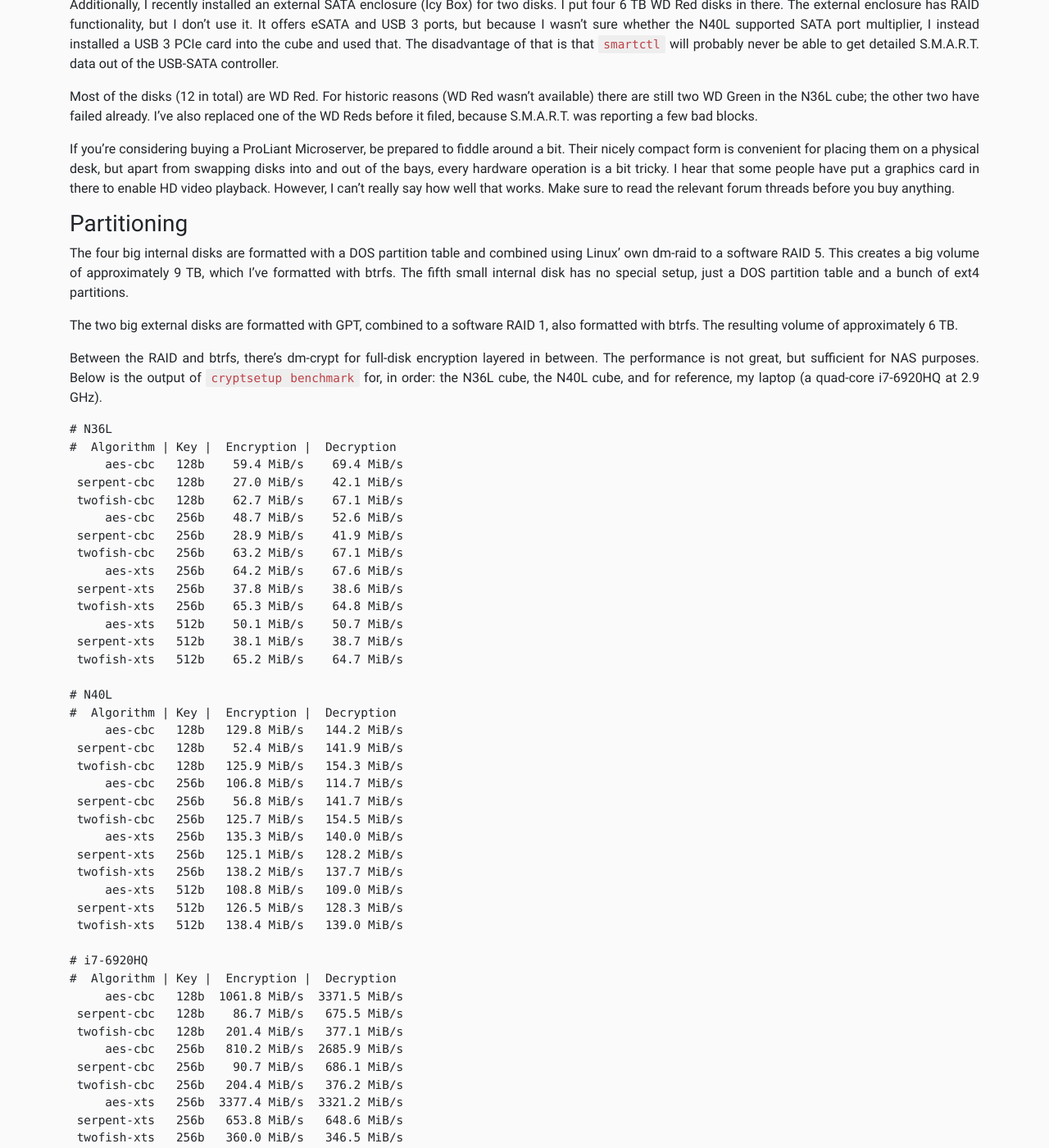
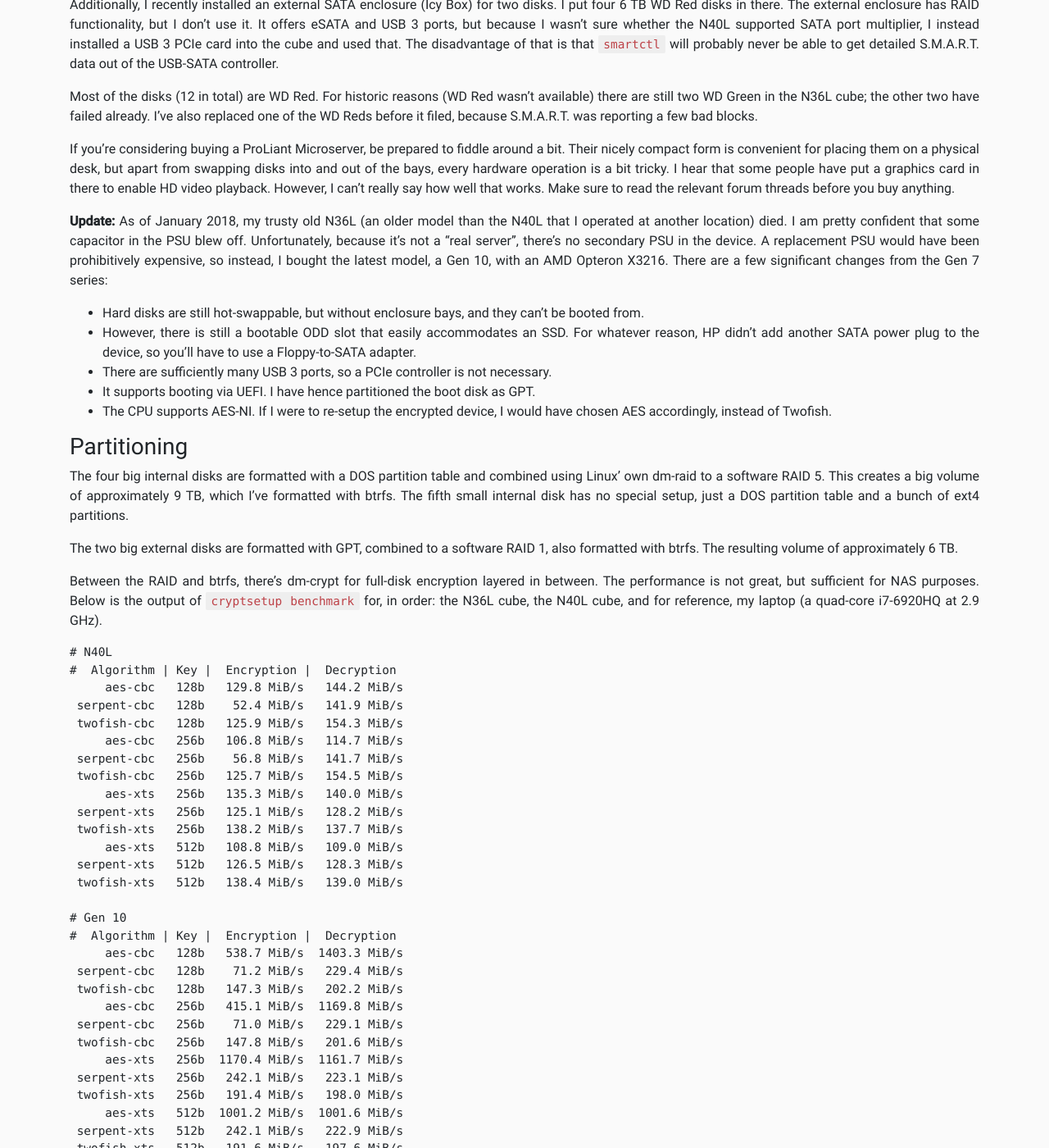
Before and after one commit to larsrh/website, a Jekyll site: the page built from _articles/storage-server.md, in a window 1280 px wide and 1400 px high, scrolled down 982 px. Shown: the whole window at 82% size. Built offline with Jekyll 4.4.1, drawn with Linux system fonts in a browser that asks for light colours; comment, search, counter and statistics services are not loaded; some of the changed text lies outside the part shown.

Commit message:
update storage server post

````diff
--- a/_articles/storage-server.md
+++ b/_articles/storage-server.md
@@ -18,7 +18,7 @@
 
 ### Hardware
 
-The base hardware is an [HP ProLiant N40L](http://n40l.wikia.com).[^1]
+The base hardware is an [HP ProLiant N40L](http://n40l.wikia.com).
 This is a cute little cube with a rather slow, but sufficient CPU (AMD Neo, 1.5 GHz).
 This model is already some years old: it is from Gen 7 with dual-core AMD CPUs, whereas the latest model as of writing is a Gen 10 with dual-core Opteron.
 Unfortunately, the N40L Wikia only covers Gen 7 and Gen 8, but you should be able to find ample information on the newer models on the web as well, since there's an active user base.
@@ -51,6 +51,19 @@
 However, I can't really say how well that works.
 Make sure to read the relevant forum threads before you buy anything.
 
+**Update:**
+As of January 2018, my trusty old N36L (an older model than the N40L that I operated at another location) died.
+I am pretty confident that some capacitor in the PSU blew off.
+Unfortunately, because it's not a "real server", there's no secondary PSU in the device.
+A replacement PSU would have been prohibitively expensive, so instead, I bought the latest model, a Gen 10, with an AMD Opteron X3216.
+There are a few significant changes from the Gen 7 series:
+
+* Hard disks are still hot-swappable, but without enclosure bays, and they can't be booted from.
+* However, there is still a bootable ODD slot that easily accommodates an SSD. For whatever reason, HP didn't add another SATA power plug to the device, so you'll have to use a Floppy-to-SATA adapter.
+* There are sufficiently many USB 3 ports, so a PCIe controller is not necessary.
+* It supports booting via UEFI. I have hence partitioned the boot disk as GPT.
+* The CPU supports AES-NI. If I were to re-setup the encrypted device, I would have chosen AES accordingly, instead of Twofish.
+
 ### Partitioning
 
 The four big internal disks are formatted with a DOS partition table and combined using Linux' own dm-raid to a software RAID 5.
@@ -65,21 +78,6 @@
 Below is the output of `cryptsetup benchmark` for, in order: the N36L cube, the N40L cube, and for reference, my laptop (a quad-core i7-6920HQ at 2.9 GHz).
 
 ```
-# N36L
-#  Algorithm | Key |  Encryption |  Decryption
-     aes-cbc   128b    59.4 MiB/s    69.4 MiB/s
- serpent-cbc   128b    27.0 MiB/s    42.1 MiB/s
- twofish-cbc   128b    62.7 MiB/s    67.1 MiB/s
-     aes-cbc   256b    48.7 MiB/s    52.6 MiB/s
- serpent-cbc   256b    28.9 MiB/s    41.9 MiB/s
- twofish-cbc   256b    63.2 MiB/s    67.1 MiB/s
-     aes-xts   256b    64.2 MiB/s    67.6 MiB/s
- serpent-xts   256b    37.8 MiB/s    38.6 MiB/s
- twofish-xts   256b    65.3 MiB/s    64.8 MiB/s
-     aes-xts   512b    50.1 MiB/s    50.7 MiB/s
- serpent-xts   512b    38.1 MiB/s    38.7 MiB/s
- twofish-xts   512b    65.2 MiB/s    64.7 MiB/s
-
 # N40L
 #  Algorithm | Key |  Encryption |  Decryption
      aes-cbc   128b   129.8 MiB/s   144.2 MiB/s
@@ -94,6 +92,21 @@
      aes-xts   512b   108.8 MiB/s   109.0 MiB/s
  serpent-xts   512b   126.5 MiB/s   128.3 MiB/s
  twofish-xts   512b   138.4 MiB/s   139.0 MiB/s
+
+# Gen 10
+#  Algorithm | Key |  Encryption |  Decryption
+     aes-cbc   128b   538.7 MiB/s  1403.3 MiB/s
+ serpent-cbc   128b    71.2 MiB/s   229.4 MiB/s
+ twofish-cbc   128b   147.3 MiB/s   202.2 MiB/s
+     aes-cbc   256b   415.1 MiB/s  1169.8 MiB/s
+ serpent-cbc   256b    71.0 MiB/s   229.1 MiB/s
+ twofish-cbc   256b   147.8 MiB/s   201.6 MiB/s
+     aes-xts   256b  1170.4 MiB/s  1161.7 MiB/s
+ serpent-xts   256b   242.1 MiB/s   223.1 MiB/s
+ twofish-xts   256b   191.4 MiB/s   198.0 MiB/s
+     aes-xts   512b  1001.2 MiB/s  1001.6 MiB/s
+ serpent-xts   512b   242.1 MiB/s   222.9 MiB/s
+ twofish-xts   512b   191.6 MiB/s   197.6 MiB/s
 
 # i7-6920HQ
 #  Algorithm | Key |  Encryption |  Decryption
@@ -112,6 +125,7 @@
 ```
 
 I expect the Gen 10 devices to be much faster than my cubes on crypto operations, though.
+(**Update:** They are.)
 
 I only recently discovered `lsblk`, which is a handy tool for displaying a hierarchical view of the block devices, partitions, RAID and crypto volumes.
 Here's an excerpt from the external disks:
@@ -193,5 +207,4 @@
 Others, like configuration, are not backed up at all.
 But I am currently in the process of setting up [Duplicati 2](https://www.duplicati.com/), which offers a convenient web interface.[^2]
 
-[^1]: The other location has an earlier model, N36L.
 [^2]: Do not construe this as a recommendation of Duplicati. Research backup software yourself.
````
